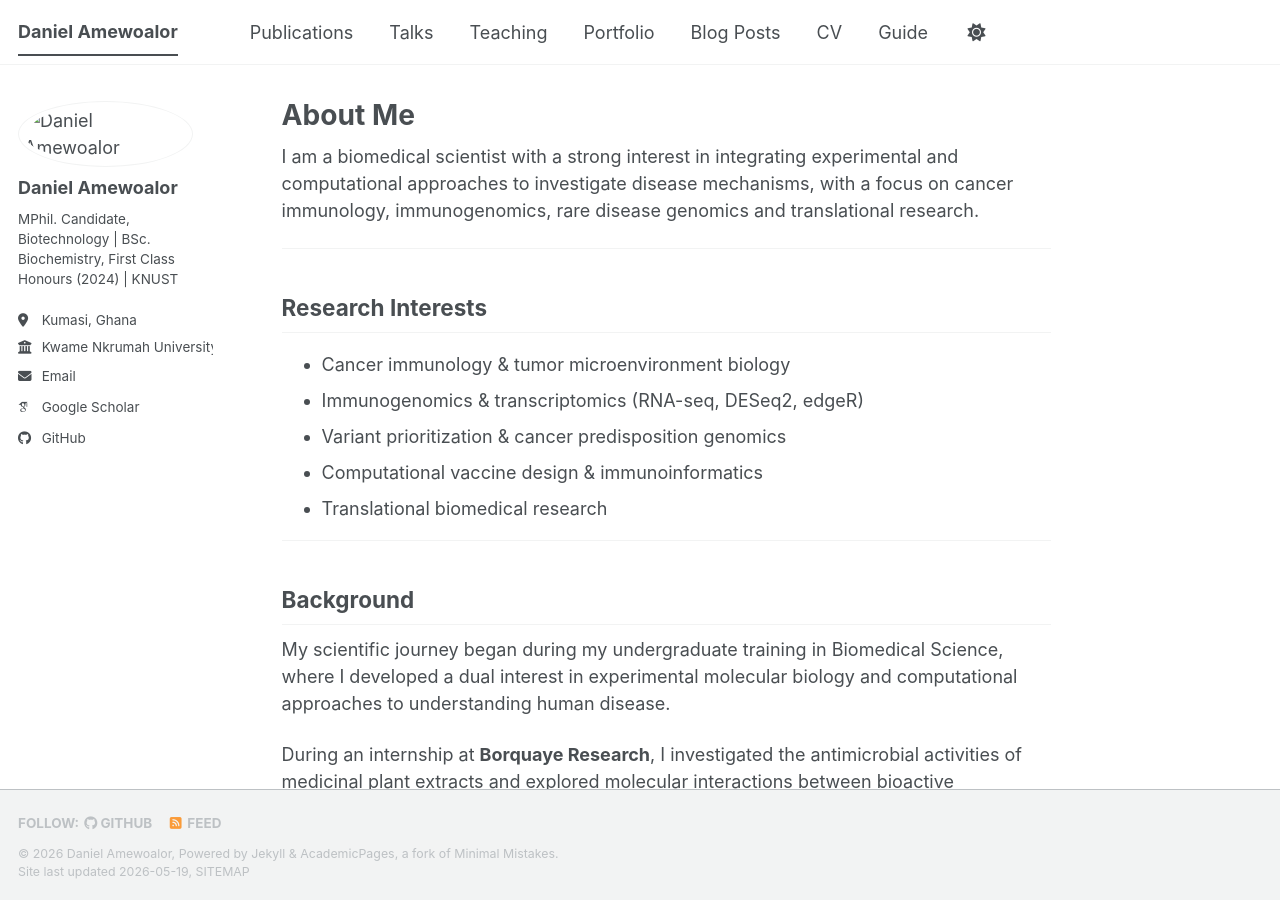
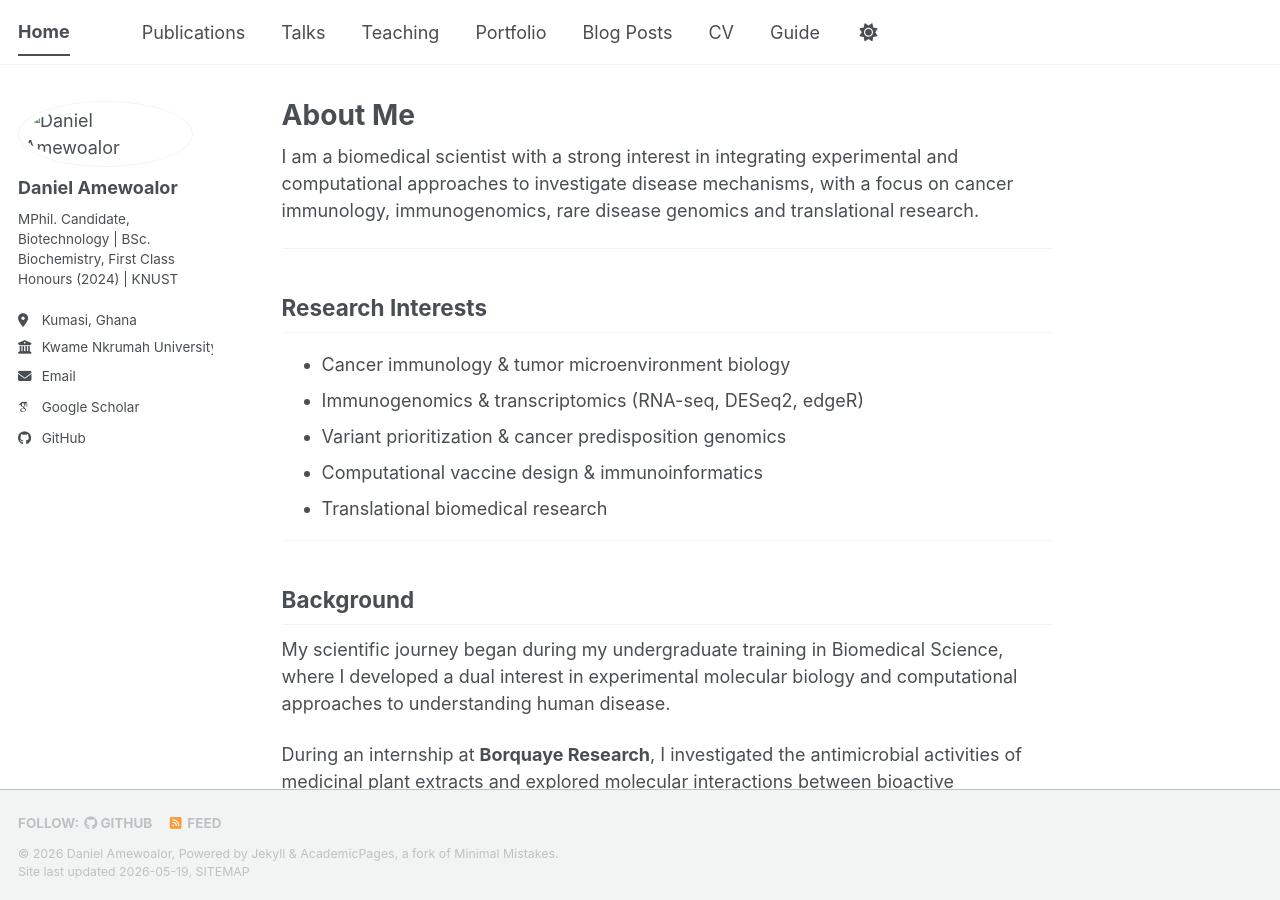
Before and after one commit to AmewoalorDaniel/amewoalordaniel.github.io, a Jekyll site: the page built from _pages/about.md, in a window 1280 px wide and 900 px high. Built offline with Jekyll 4.4.1, drawn with Linux system fonts in a browser that asks for light colours; some web fonts are replaced; a script bundle is joined from its source files by our own code; library files that are not in the unit come from our copies.

Commit message:
Update _config.yml

```diff
--- a/_config.yml
+++ b/_config.yml
@@ -1,7 +1,7 @@
 # Basic Site Settings
 locale                   : "en-US"
 site_theme               : "default"
-title                    : "Daniel Amewoalor"
+title                    : "Home"
 title_separator          : "-"
 name                     : &name "Daniel Amewoalor"
 description              : &description "Biomedical scientist | Cancer Immunology | Genomics | Bioinformatics"
```
